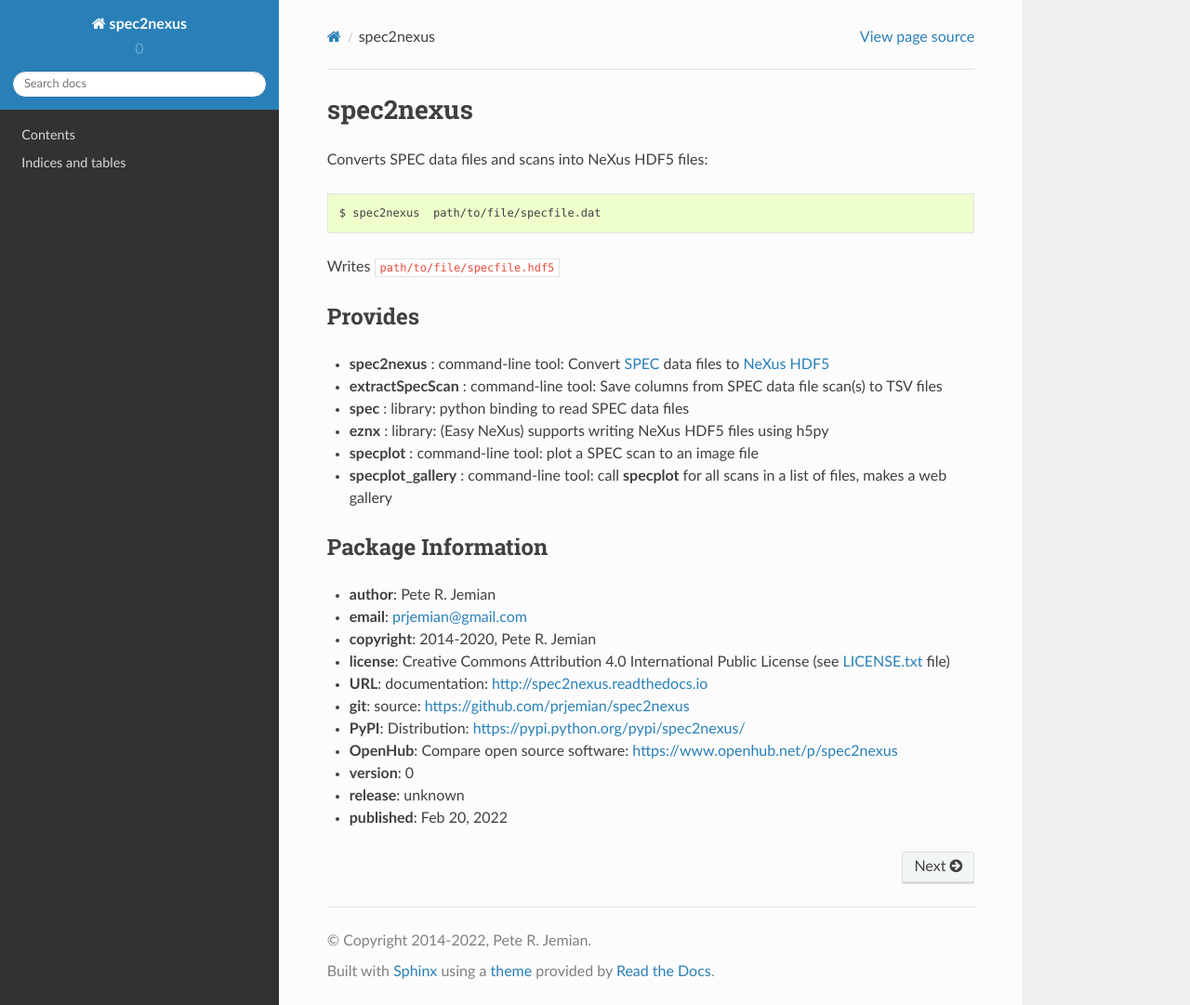
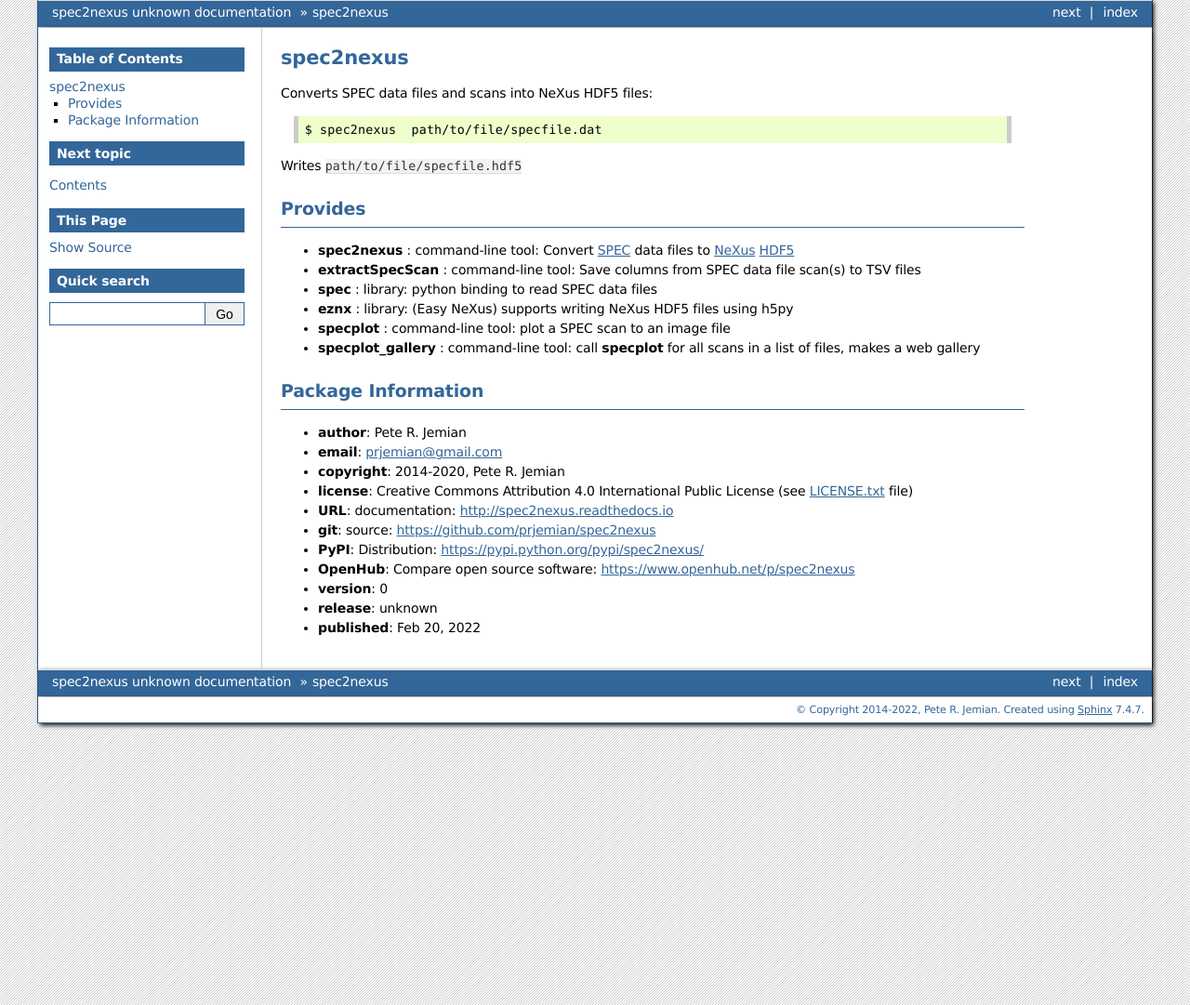
Before and after one commit to prjemian/spec2nexus, a Sphinx documentation site: the page built from docs/source/index.rst, in a window 1280 px wide and 1081 px high. Shown: the whole window at 93% size. Built offline with Sphinx 7.4.7, drawn with Linux system fonts in a browser that asks for light colours.

Commit message:
DOC #239 theme

```diff
--- a/docs/source/conf.py
+++ b/docs/source/conf.py
@@ -96,7 +96,8 @@
 # a list of builtin themes.
 #
 #html_theme = 'alabaster'
-html_theme = 'sphinx_rtd_theme'
+# html_theme = 'sphinx_rtd_theme'
+html_theme = "bizstyle"
 
 # Theme options are theme-specific and customize the look and feel of a theme
 # further.  For a list of options available for each theme, see the
```
Also changed, not shown: 1 other file.
